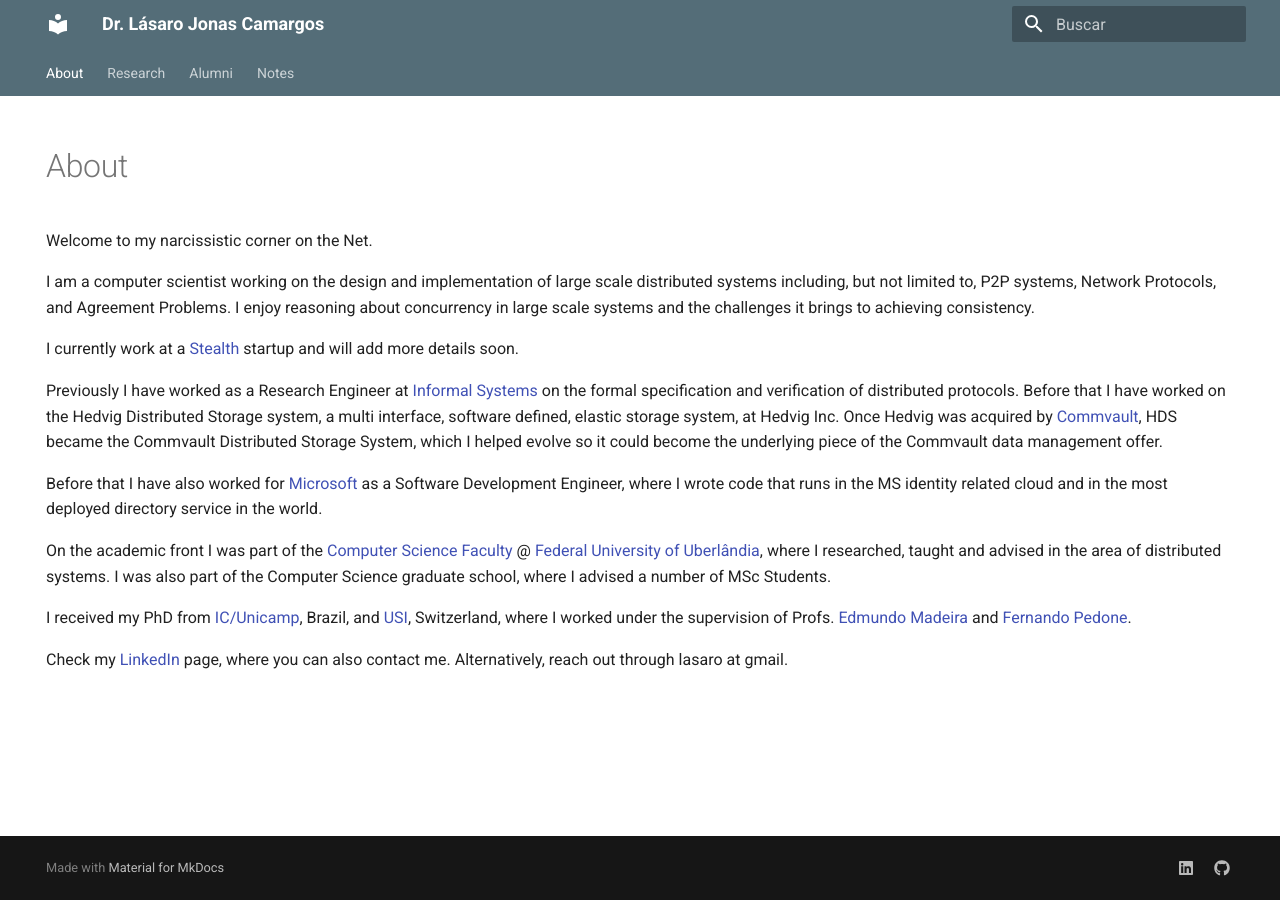
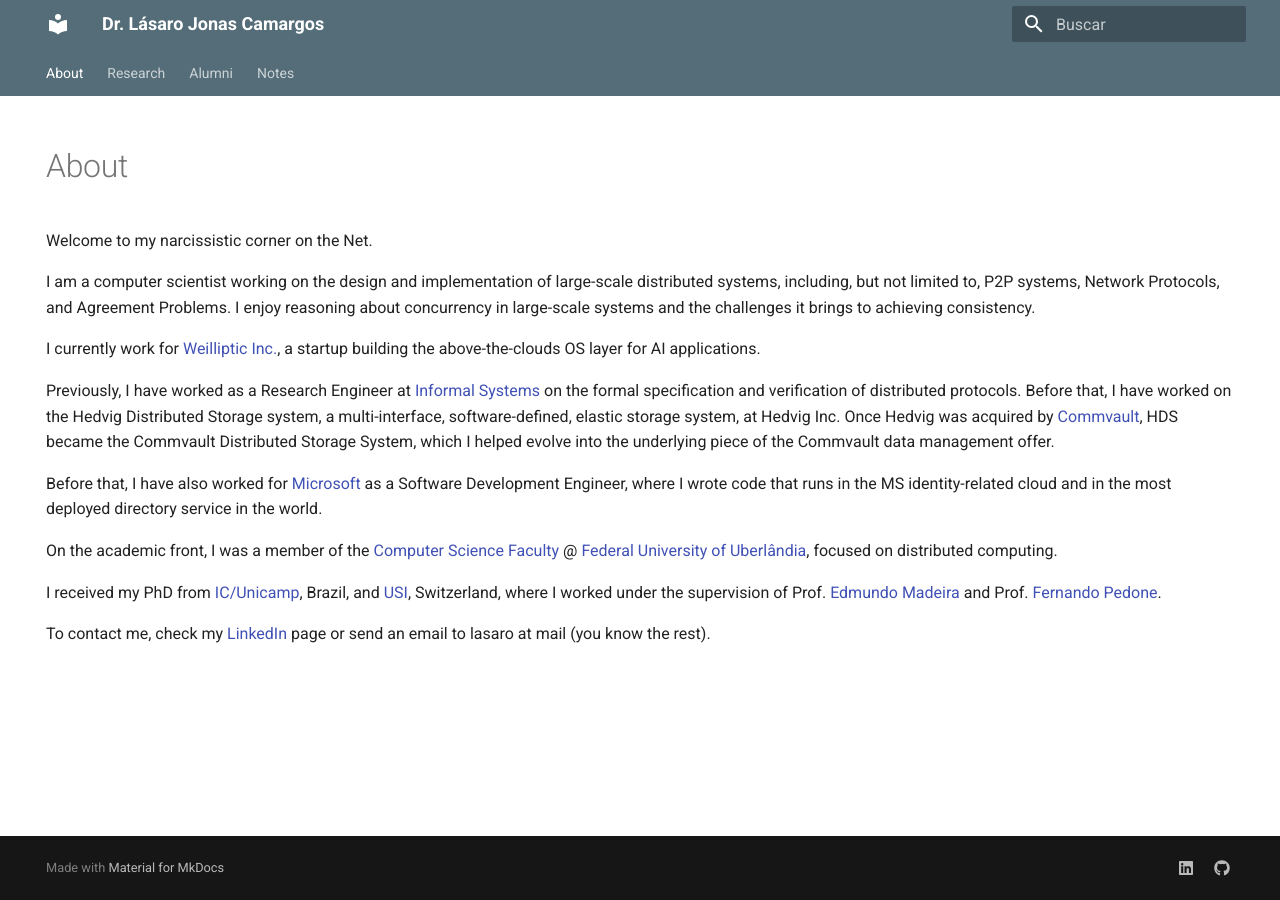
Before and after one commit to lasarojc/lasarojc.github.io, an MkDocs documentation site: the page built from docs/index.md, in a window 1280 px wide. Built offline with MkDocs 1.6.1 and Material for MkDocs 9.7.7, drawn with Linux system fonts in a browser that asks for light colours.

Commit message:
Update personal information and improve clarity

```diff
--- a/docs/index.md
+++ b/docs/index.md
@@ -6,21 +6,19 @@ hide:
 
 Welcome to my narcissistic corner on the Net.
 
-I am a computer scientist working on the design and implementation of large scale distributed systems including, but not limited to, P2P systems, Network Protocols, and Agreement Problems.
-I enjoy reasoning about concurrency in large scale systems and the challenges it brings to achieving consistency.
+I am a computer scientist working on the design and implementation of large-scale distributed systems, including, but not limited to, P2P systems, Network Protocols, and Agreement Problems.
+I enjoy reasoning about concurrency in large-scale systems and the challenges it brings to achieving consistency.
 
-I currently work at a [Stealth]() startup and will add more details soon.
+I currently work for [Weilliptic Inc.](https://weilliptic.ai), a startup building the above-the-clouds OS layer for AI applications.
 
-Previously I have worked as a Research Engineer at [Informal Systems](https://informal.systems) on the formal specification and verification of distributed protocols.
-Before that I have worked on the Hedvig Distributed Storage system, a multi interface, software defined, elastic storage system, at Hedvig Inc.
-Once Hedvig was acquired by [Commvault](https://www.commvault.com/), HDS became the Commvault Distributed Storage System, which I helped evolve so it could become the underlying piece of the Commvault data management offer.
+Previously, I have worked as a Research Engineer at [Informal Systems](https://informal.systems) on the formal specification and verification of distributed protocols.
+Before that, I have worked on the Hedvig Distributed Storage system, a multi-interface, software-defined, elastic storage system, at Hedvig Inc.
+Once Hedvig was acquired by [Commvault](https://www.commvault.com/), HDS became the Commvault Distributed Storage System, which I helped evolve into the underlying piece of the Commvault data management offer.
 
-Before that I have also worked for [Microsoft](https://www.microsoft.com) as a Software Development Engineer, where I wrote code that runs in the MS identity related cloud and in the most deployed directory service in the world.
+Before that, I have also worked for [Microsoft](https://www.microsoft.com) as a Software Development Engineer, where I wrote code that runs in the MS identity-related cloud and in the most deployed directory service in the world.
 
-On the academic front I was part of the [Computer Science Faculty](https://www.facom.ufu.br) @ [Federal University of Uberlândia](https://www.ufu.br), where I researched, taught and advised in the area of distributed systems. I was also part of the Computer Science graduate school, where I advised a number of MSc Students.
+On the academic front, I was a member of the [Computer Science Faculty](https://www.facom.ufu.br) @ [Federal University of Uberlândia](https://www.ufu.br), focused on distributed computing.
 
-I received my PhD from [IC/Unicamp](https://www.ic.unicamp.br), Brazil, and [USI](https://www.inf.usi.ch/en), Switzerland, where I worked under the supervision of Profs. [Edmundo Madeira](https://www.ic.unicamp.br/~edmundo) and [Fernando Pedone](https://www.inf.usi.ch/faculty/pedone/).
-<!-- As a PhD student I was a member of the Sprint project on high performance database replication.-->
+I received my PhD from [IC/Unicamp](https://www.ic.unicamp.br), Brazil, and [USI](https://www.inf.usi.ch/en), Switzerland, where I worked under the supervision of Prof. [Edmundo Madeira](https://www.ic.unicamp.br/~edmundo) and Prof. [Fernando Pedone](https://www.inf.usi.ch/faculty/pedone/).
 
-Check my [LinkedIn](https://www.linkedin.com/in/lasaro/) page, where you can also contact me.
-Alternatively, reach out through lasaro at gmail.
+To contact me, check my [LinkedIn](https://www.linkedin.com/in/lasaro/) page or send an email to lasaro at mail (you know the rest).
```
